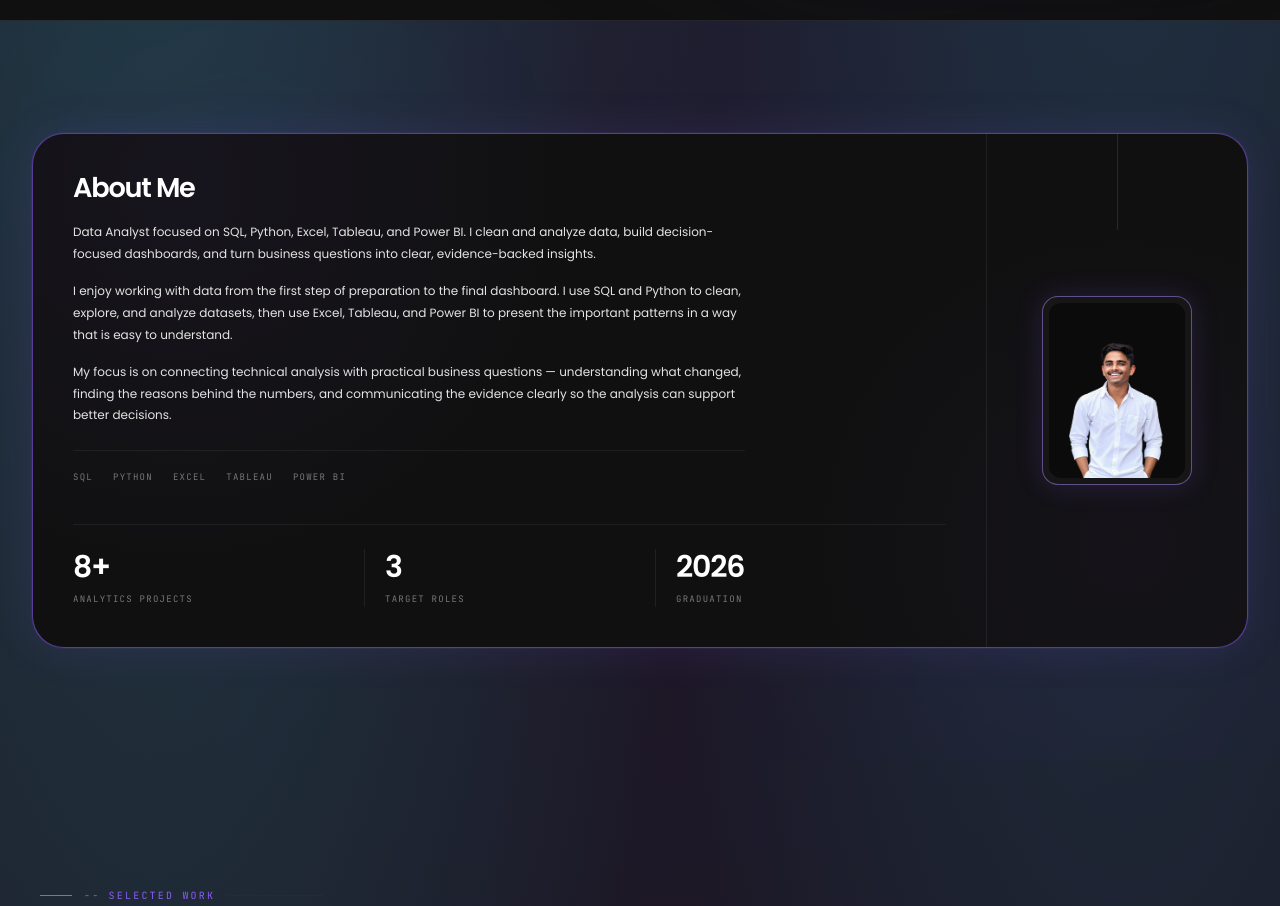
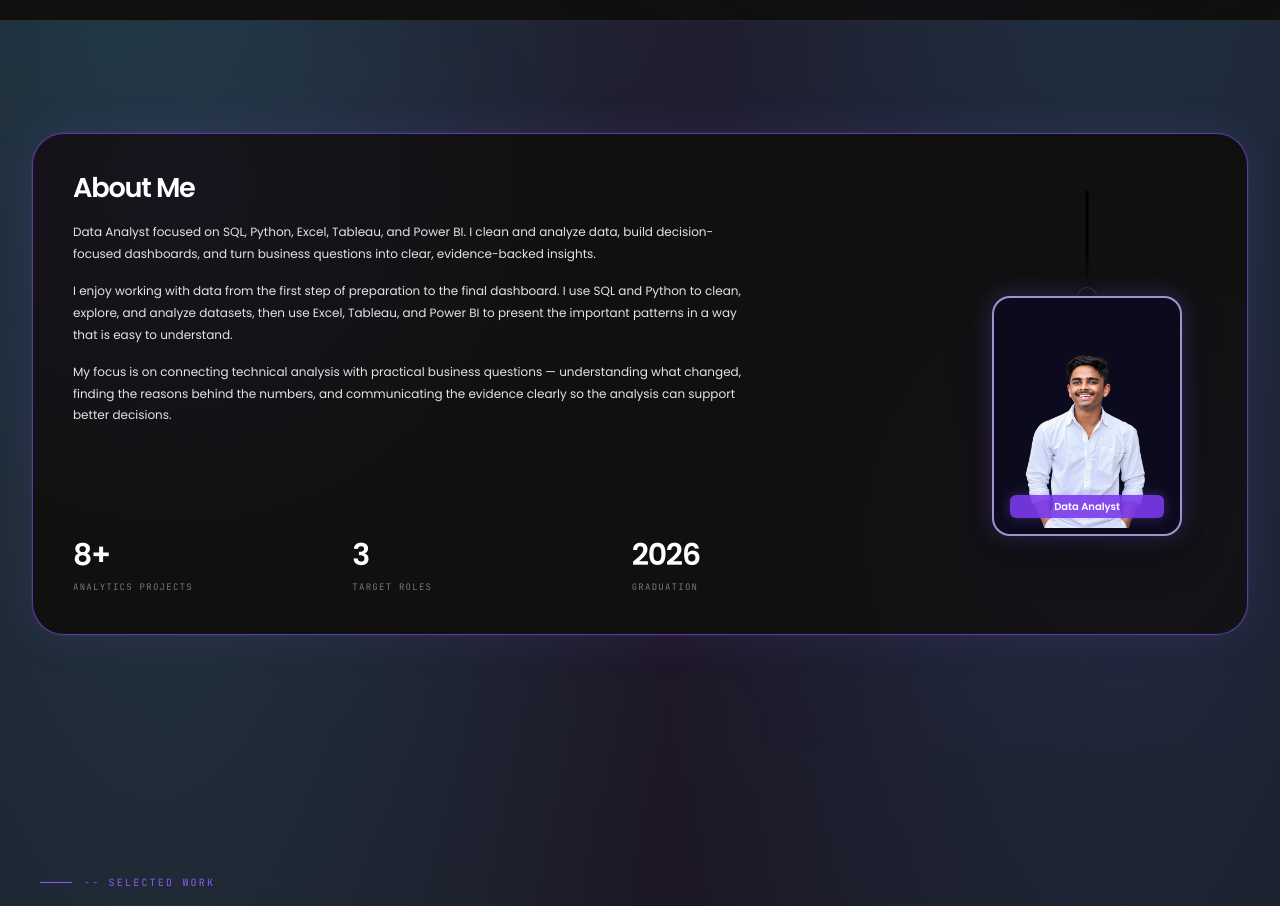
Before and after one commit to bhaskar-nb/portfolio, a Next.js app: page / in a window 1280 px wide. Shown: the part 780-1686 px from the top of the page. Built offline with nearby package versions, Linux system fonts and the light colour scheme.

Commit message:
Refine About profile card and remove separators

```diff
--- a/components/About.tsx
+++ b/components/About.tsx
@@ -26,7 +26,7 @@ export default function About() {
         >
           <div className="pointer-events-none absolute inset-0 bg-[radial-gradient(circle_at_12%_10%,rgba(139,92,246,0.06),transparent_35%),radial-gradient(circle_at_90%_80%,rgba(139,92,246,0.04),transparent_30%)]" />
 
-          <div className="relative grid min-h-[500px] lg:grid-cols-[minmax(0,1fr)_1px_260px]">
+          <div className="relative grid min-h-[500px] lg:grid-cols-[minmax(0,1fr)_320px]">
             <div className="flex flex-col justify-between p-7 sm:p-9 lg:p-10">
               <div className="max-w-2xl">
                 <h2 className="font-display text-[1.55rem] font-semibold leading-none tracking-[-0.045em] text-white sm:text-[1.7rem]">
@@ -34,9 +34,7 @@ export default function About() {
                 </h2>
 
                 <div className="mt-5 max-w-[680px] space-y-4 text-[0.7rem] leading-[1.75] text-ink-300 sm:text-xs sm:leading-[1.8]">
-                  <p>
-                    {profile.summary}
-                  </p>
+                  <p>{profile.summary}</p>
 
                   <p>
                     I enjoy working with data from the first step of preparation to the final dashboard. I use SQL and Python to clean, explore, and analyze datasets, then use Excel, Tableau, and Power BI to present the important patterns in a way that is easy to understand.
@@ -46,22 +44,12 @@ export default function About() {
                     My focus is on connecting technical analysis with practical business questions — understanding what changed, finding the reasons behind the numbers, and communicating the evidence clearly so the analysis can support better decisions.
                   </p>
                 </div>
-
-                <div className="mt-6 flex flex-wrap gap-x-5 gap-y-2 border-t border-white/[0.06] pt-5">
-                  <span className="font-mono text-[8px] uppercase tracking-[0.14em] text-ink-500 sm:text-[9px]">SQL</span>
-                  <span className="font-mono text-[8px] uppercase tracking-[0.14em] text-ink-500 sm:text-[9px]">Python</span>
-                  <span className="font-mono text-[8px] uppercase tracking-[0.14em] text-ink-500 sm:text-[9px]">Excel</span>
-                  <span className="font-mono text-[8px] uppercase tracking-[0.14em] text-ink-500 sm:text-[9px]">Tableau</span>
-                  <span className="font-mono text-[8px] uppercase tracking-[0.14em] text-ink-500 sm:text-[9px]">Power BI</span>
-                </div>
               </div>
 
-              <div className="mt-10">
-                <div className="h-px w-full bg-white/[0.06]" />
-
-                <div className="grid grid-cols-3 divide-x divide-white/[0.07] pt-6">
+              <div className="mt-10 pt-4">
+                <div className="grid grid-cols-3 gap-6">
                   {metrics.map((metric) => (
-                    <div key={metric.label} className="px-3 first:pl-0 last:pr-0 sm:px-5">
+                    <div key={metric.label}>
                       <p className="font-display text-2xl font-semibold leading-none tracking-[-0.04em] text-white sm:text-3xl">
                         {metric.value}
                       </p>
@@ -74,22 +62,36 @@ export default function About() {
               </div>
             </div>
 
-            <div className="hidden bg-white/[0.07] lg:block" />
+            <div className="relative flex items-center justify-center px-8 pb-12 pt-20 sm:px-10 lg:pb-10">
+              <motion.div
+                initial={{ y: -12 }}
+                whileInView={{ y: 0 }}
+                viewport={{ once: true }}
+                transition={{ duration: 0.9, delay: 0.15, ease: [0.22, 1, 0.36, 1] }}
+                className="relative mt-6 w-[190px]"
+              >
+                <div className="absolute left-1/2 top-[-105px] h-[108px] w-[3px] -translate-x-1/2 bg-gradient-to-b from-black via-black to-[#171717]" />
+                <div className="absolute left-1/2 top-[-9px] h-5 w-5 -translate-x-1/2 rounded-full border border-white/15 bg-[#090909] shadow-[0_0_12px_rgba(0,0,0,0.8)]" />
 
-            <div className="relative flex items-center justify-center p-8 sm:p-10">
-              <div className="absolute top-0 h-24 w-px bg-white/[0.10]" />
-
-              <div className="relative w-[150px] rounded-2xl border border-violet-400/50 bg-[#161616] p-1.5 shadow-[0_0_28px_rgba(139,92,246,0.18)]">
-                <div className="relative aspect-[0.78] overflow-hidden rounded-xl bg-[#0b0b0b]">
+                <div className="relative overflow-hidden rounded-[18px] border-2 border-violet-300/80 bg-[#0b0b1d] p-1.5 shadow-[0_0_24px_rgba(139,92,246,0.30),0_16px_40px_rgba(0,0,0,0.45)]">
+                  <div className="relative aspect-[0.78] overflow-hidden rounded-[13px] bg-[radial-gradient(circle_at_50%_18%,rgba(99,102,241,0.28),transparent_48%),#070713]">
                     <Image
                       src="/DP image.png"
                       alt={profile.name}
                       fill
-                    sizes="150px"
+                      sizes="190px"
                       className="object-contain object-bottom"
                     />
+
+                    <div className="absolute bottom-2.5 left-2.5 right-2.5 rounded-md bg-violet-600/90 px-2 py-1 text-center text-[10px] font-semibold text-white shadow-[0_0_12px_rgba(139,92,246,0.35)]">
+                      Data Analyst
+                    </div>
+                    <p className="absolute bottom-[-1px] left-0 right-0 translate-y-full pt-2 text-center text-[8px] font-medium leading-3 text-white/80">
+                      Turning Data into Better Decisions
+                    </p>
                   </div>
                 </div>
+              </motion.div>
             </div>
           </div>
         </motion.div>
```
Lines whose indentation alone changed are shown as unchanged.
